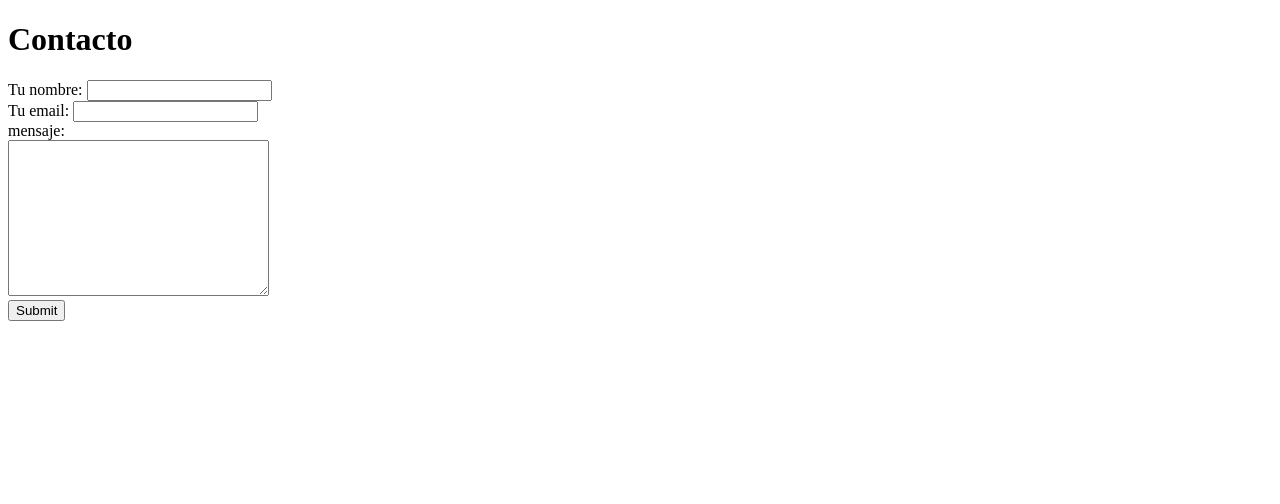
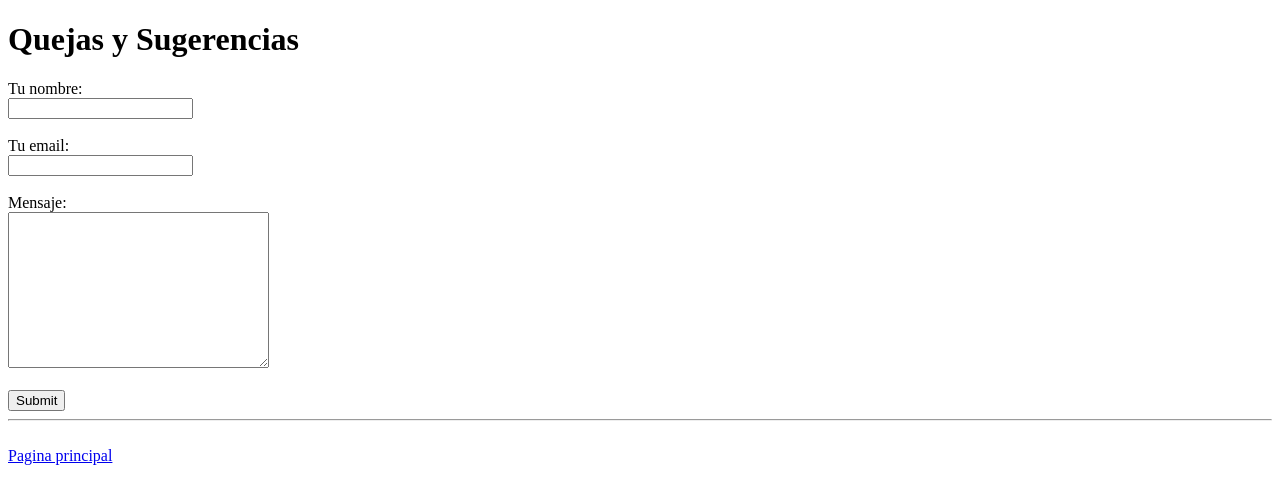
Before and after one commit to lBadderl/MyBloglBadderl, a plain HTML site: page Contacto.html in a window 1280 px wide. Drawn offline with Linux system fonts and the light colour scheme.

Commit message:
Version final de la página contacto
Se agregaron nuevos identificaros en labels, forms, inputs y textareas, tambien se cambio el nombre del titulo de la pagina y se enlazó con los estilos de la página

```diff
--- a/Contacto.html
+++ b/Contacto.html
@@ -3,20 +3,30 @@
 <head>
     <meta charset="UTF-8">
     <meta name="viewport" content="width=device-width, initial-scale=1.0">
-    <title>pruebas</title>
+    <link rel="stylesheet" href="Contacto.css">
+    <title>Contacto</title>
 </head>
 <body>
-    <h1>Contacto</h1>
-    <div>
+    <div class="contacto">
+        <h1>Quejas y Sugerencias</h1>
         <form action="" method="post" enctype="text/plain">
-            <label for="">Tu nombre:</label>
-            <input type="text" name="nombre" value=""><br>
-            <label for="">Tu email:</label>
-            <input type="text" name="mail" value=""><br>
-            <label for="">mensaje:</label><br>
-            <textarea name="tuMensaje" id="" rows="10" cols="30"></textarea><br>
-            <input type="submit">
+            <label id="nombre">Tu nombre:</label>
+            <br>
+            <input id="caja_nombre" type="text" name="nombre">
+            <br><br>
+            <label id="email">Tu email:</label>
+            <br>
+            <input id="caja_text" type="text" name="mail">
+            <br><br>
+            <label id="mensaje">Mensaje:</label><br>
+            <textarea name="tuMensaje" rows="10" cols="30"></textarea>
+            <br><br>
+            <input type="submit" name="mensaje">
         </form>
+    </div>
+    <hr><br>
+    <div class="pagina_principal">
+        <a href="index.html" class="foot">Pagina principal</a>
     </div>
 </body>
 </html>
```
